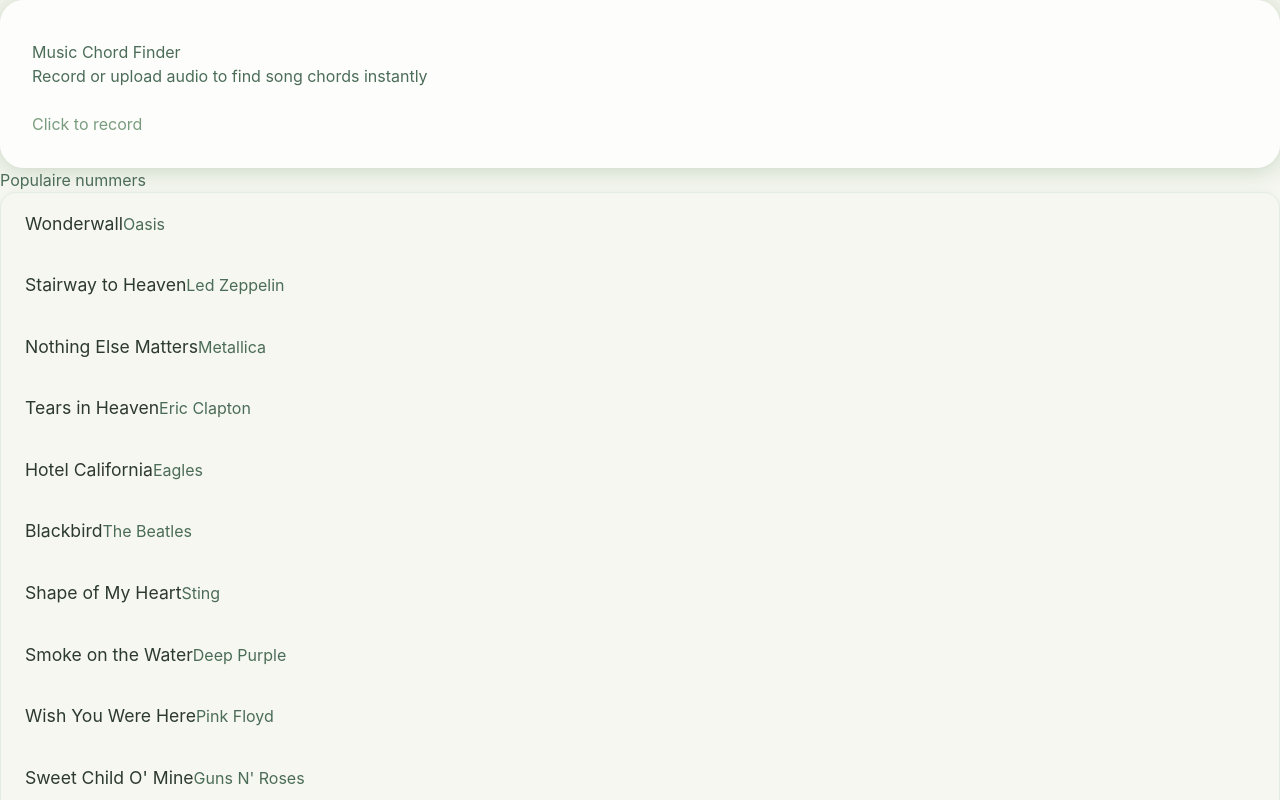
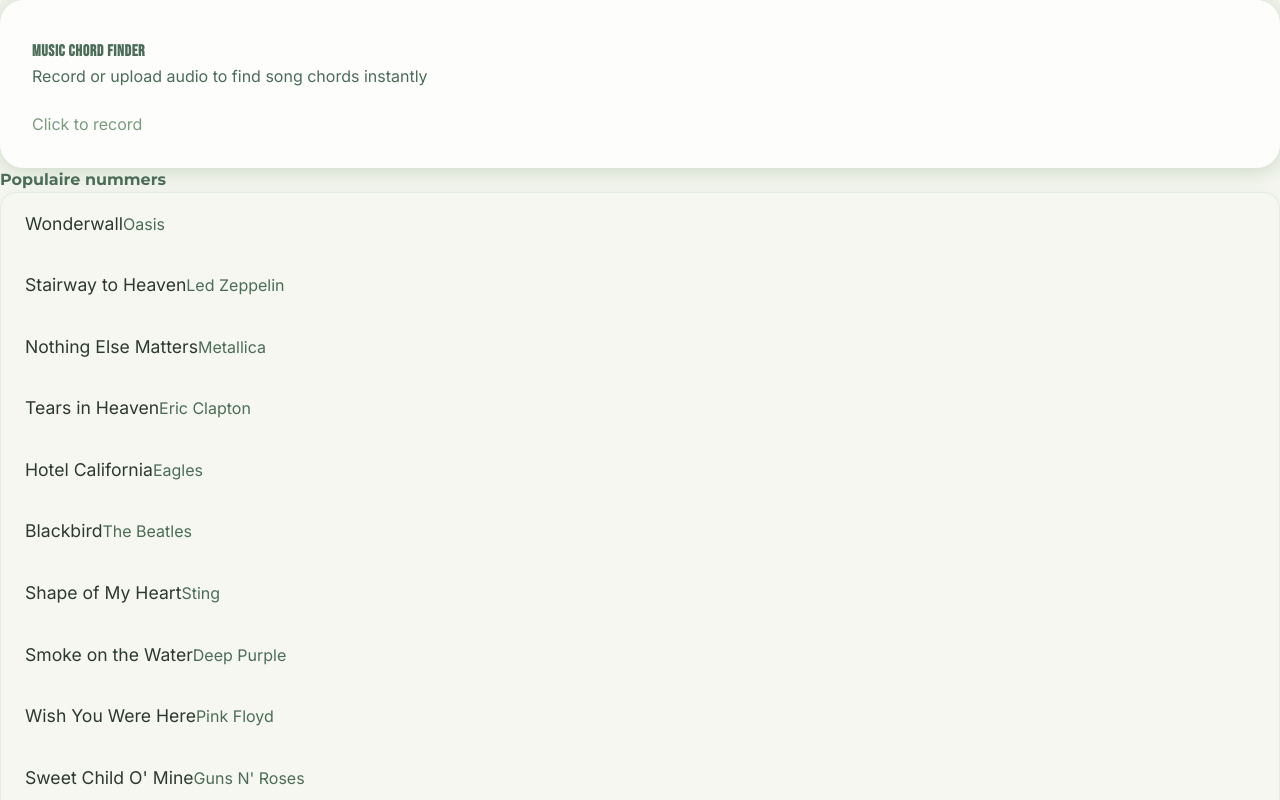
Before and after one commit to Janineschat/Musicapp, a React (Vite) app in the folder client/: page / in a window 1280 px wide. Shown: the top 800 px of the page. Built offline with nearby package versions, Linux system fonts and the light colour scheme; the HTML template or start-up script is replaced by a standard one.

Commit message:
Letterypes aangepast

```diff
--- a/client/src/App.jsx
+++ b/client/src/App.jsx
@@ -105,7 +105,7 @@
     <div className="min-h-screen flex flex-col items-center justify-start p-4">
       <div className="main-container max-w-4xl w-full mt-8">
         <div className="text-center mb-8">
-          <h1 className="text-6xl font-extrabold mb-2" style={{ color: '#4b6c57' }}>
+          <h1 className="app-title text-6xl mb-2" style={{ color: '#4b6c57' }}>
             Music Chord Finder
           </h1>
           <p style={{ color: '#4b6c57' }}>
--- a/client/src/index.css
+++ b/client/src/index.css
@@ -1,26 +1,28 @@
+
+@import url('https://fonts.googleapis.com/css2?family=Bebas+Neue:wght@400;700&family=Montserrat:wght@400;700&family=Inter:wght@400;700&display=swap');
 @tailwind base;
 @tailwind components;
 @tailwind utilities;
 
 body {
   margin: 0;
-  font-family:
-    -apple-system, BlinkMacSystemFont, "Segoe UI", "Roboto", "Oxygen", "Ubuntu",
-    "Cantarell", "Fira Sans", "Droid Sans", "Helvetica Neue", sans-serif;
-  -webkit-font-smoothing: antialiased;
-  -moz-osx-font-smoothing: grayscale;
-  background-color: #f6f7f1; /* Updated to a light natural tint */
-  color: #2d3a2e; /* Darker text color */
-}
-body {
-  margin: 0;
-  font-family:
-    "Inter", "Segoe UI", "Roboto", "Oxygen", "Ubuntu", "Cantarell", "Fira Sans",
-    "Droid Sans", "Helvetica Neue", sans-serif;
+  font-family: 'Inter', Arial, sans-serif;
   -webkit-font-smoothing: antialiased;
   -moz-osx-font-smoothing: grayscale;
   background: linear-gradient(120deg, #f6f7f1 60%, #e3ede1 100%);
   color: #2d3a2e;
+}
+
+h1, h2, h3, h4, h5, h6 {
+  font-family: 'Montserrat', Arial, sans-serif;
+  font-weight: 700;
+}
+
+.app-title {
+  font-family: 'Bebas Neue', Impact, Arial Black, Arial, sans-serif;
+  letter-spacing: 0.04em;
+  font-weight: 900;
+  text-transform: uppercase;
 }
 
 code {
```
